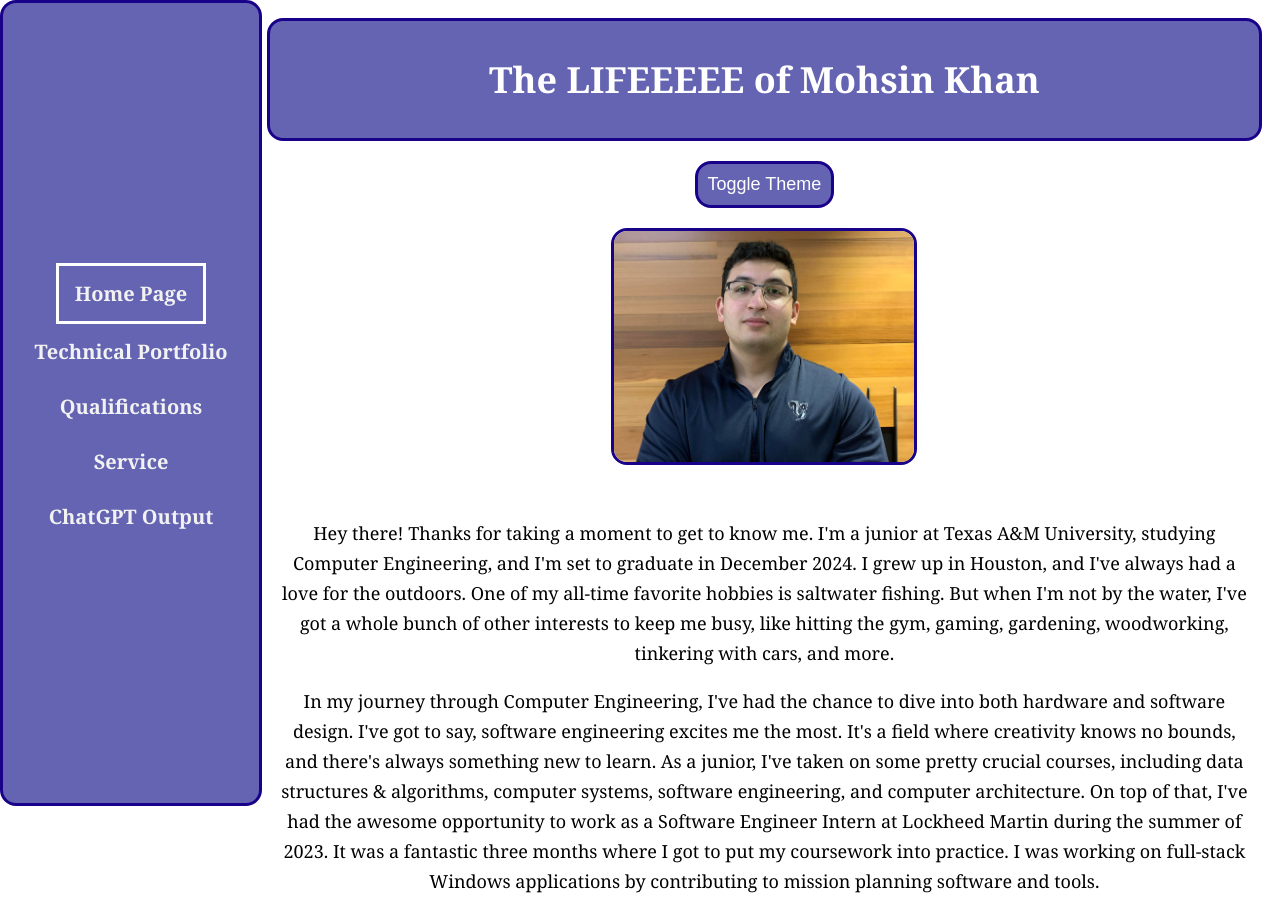
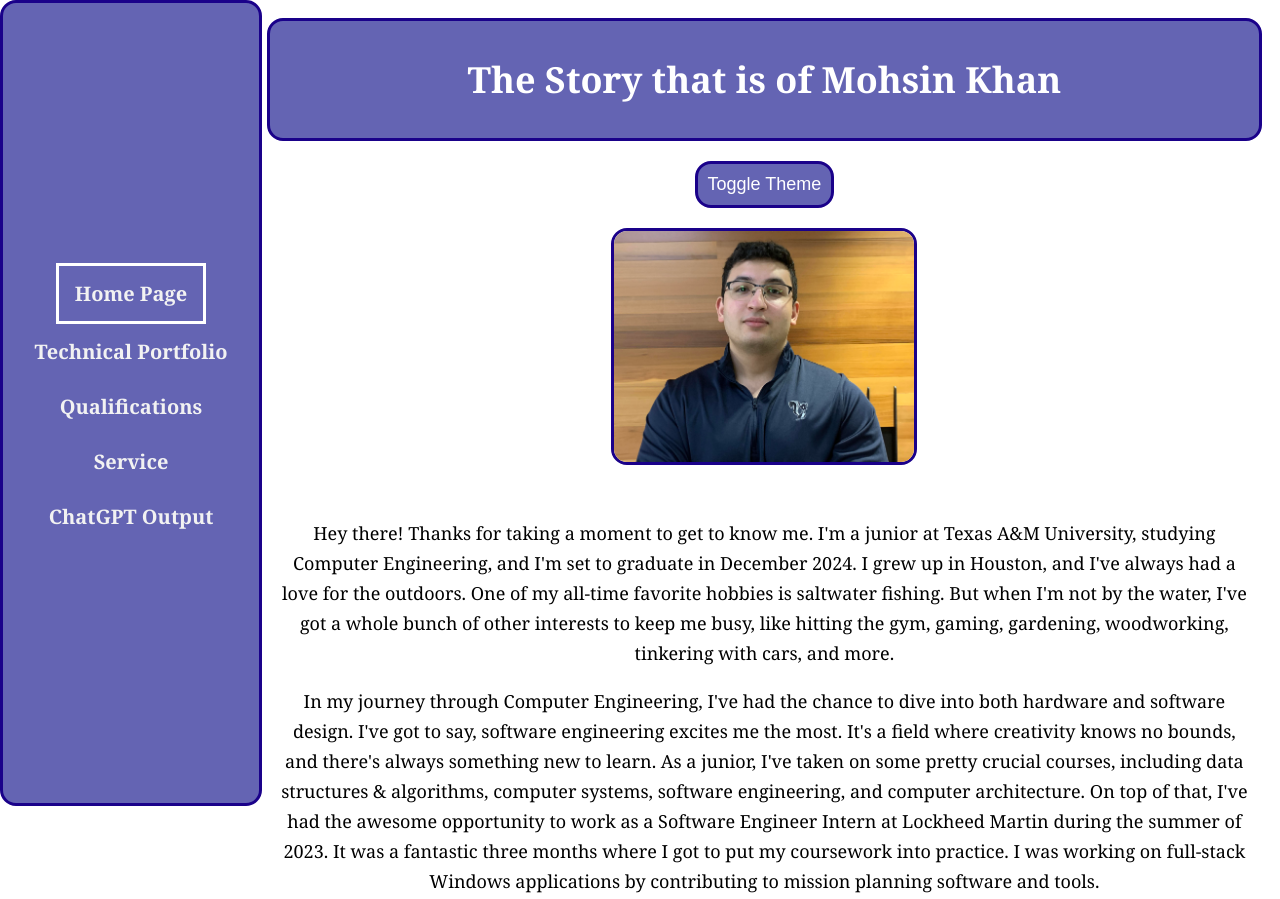
Before and after one commit to mohsinkhan25/PersonalWebsite, a plain HTML site: page index.html in a window 1280 px wide. Shown: the top 899 px of the page. Drawn offline with Linux system fonts and the light colour scheme.

Commit message:
Changed heading 1 again

```diff
--- a/index.html
+++ b/index.html
@@ -23,7 +23,7 @@
         </div>
 
         <div class="heading main">
-            <h1>The LIFEEEEE of Mohsin Khan</h1>
+            <h1>The Story that is of Mohsin Khan</h1>
         </div>
 
         <button id="theme-toggle" class="main" onclick="toggle_theme()">Toggle Theme</button>
```
